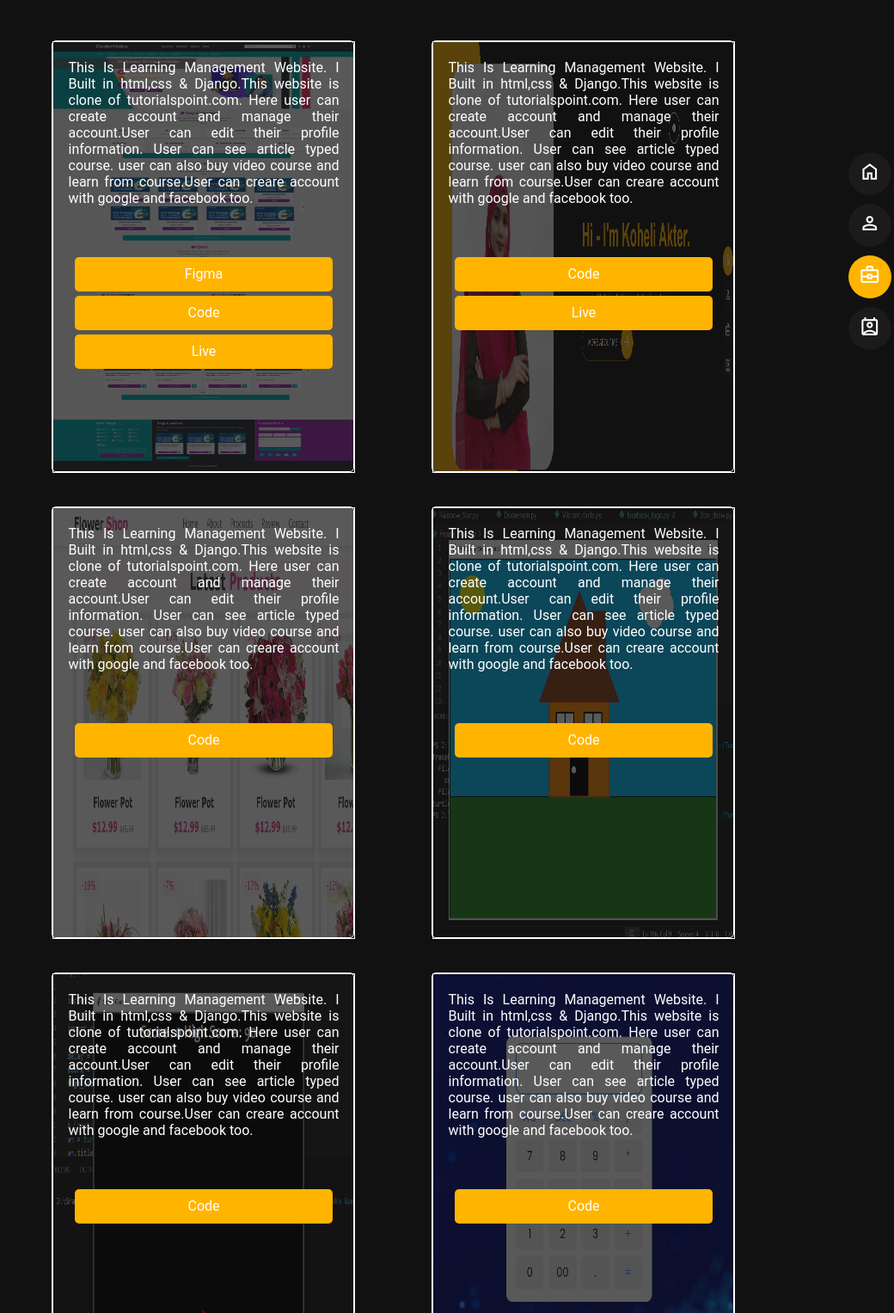
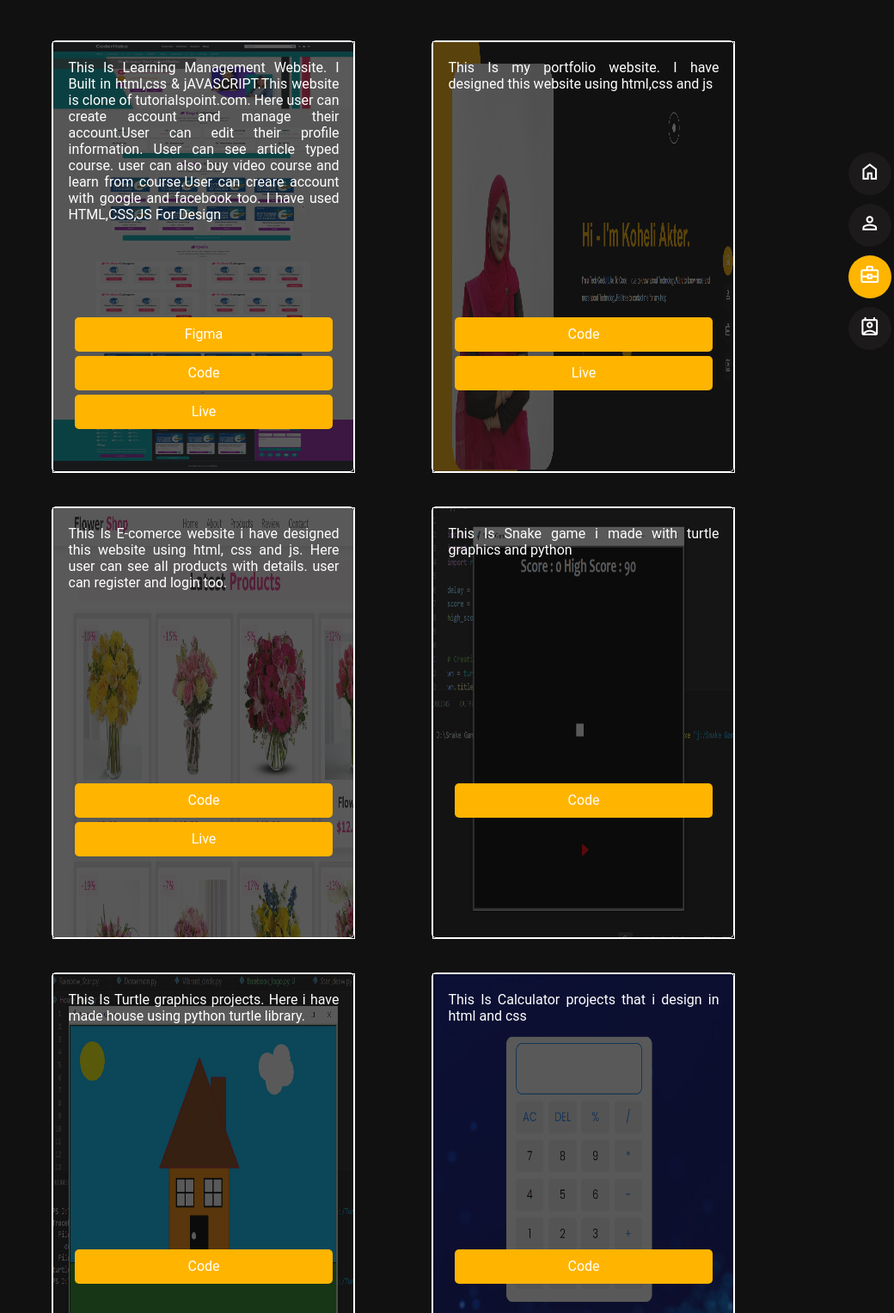
Before and after one commit to KoheliAkter/koheli, a plain HTML site: page project.html in a window 1280 px wide. Shown: the part 173-1700 px from the top of the page at 86% size, without its empty margins (240-1280 px from the left). Drawn offline with nearby package versions, Linux system fonts and the light colour scheme; a web font is replaced by a local one.

Commit message:
project detl add

```diff
--- a/Asset/css/style.css
+++ b/Asset/css/style.css
@@ -231,7 +231,7 @@
 .left_project_page{
     width: 93%;
     float: left;
-    height: 1900px;
+    height: 3000px;
 }
 .about_title{
     color: white;
@@ -421,7 +421,7 @@
 .project_section{
     width: 80%;
     margin-left: 250px;
-    height: 500px;
+    height: 3000px;
     /* border: 1px solid red; */
     margin-top: 50px;
 }
@@ -448,7 +448,7 @@
     padding-top: 20px;
     color: white;
     width: 90%;
-    height: 230px;
+    height: 300px;
     margin: 0 auto;
     text-align: justify;
     font-family: 'Roboto', sans-serif;
--- a/project.html
+++ b/project.html
@@ -26,7 +26,7 @@
                 <div class="project_div">
                     <img src="./Asset/img/1.jpg" class="project_im" alt="">
                     <div class="bottom_project_div">
-                    <p class="project_des">This Is Learning Management Website. I Built in html,css &  Django.This website is clone of tutorialspoint.com. Here user can create account and manage their account.User can edit their profile information. User can see article typed course. user can also buy video course and learn from course.User can creare account with google and facebook too.</p>
+                    <p class="project_des">This Is Learning Management Website. I Built in html,css &  jAVASCRIPT.This website is clone of tutorialspoint.com. Here user can create account and manage their account.User can edit their profile information. User can see article typed course. user can also buy video course and learn from course.User can creare account with google and facebook too. I have used HTML,CSS,JS For Design</p>
                     <a href="https://www.figma.com/proto/a8B9pRkqI865PqAGVPN97c/CoderHobo-V2?type=design&node-id=1-11&t=CVqsFGS87NkElwOF-0&scaling=min-zoom&page-id=0%3A1&starting-point-node-id=1%3A11" class="project_action">Figma</a>
                     <a href="" class="project_action">Code</a>
                     <a href="/koheli/lms" class="project_action">Live</a>
@@ -36,7 +36,7 @@
                 <div class="project_div">
                     <img src="./Asset/img/profile1.PNG" class="project_im" alt="">
                     <div class="bottom_project_div">
-                    <p class="project_des">This Is Learning Management Website. I Built in html,css &  Django.This website is clone of tutorialspoint.com. Here user can create account and manage their account.User can edit their profile information. User can see article typed course. user can also buy video course and learn from course.User can creare account with google and facebook too.</p>
+                    <p class="project_des">This Is my portfolio website. I have designed this website using html,css  and js</p>
                     <a href="https://github.com/KoheliAkter/koheli" class="project_action">Code</a>
                     <a href="/koheli/lms" class="project_action">Live</a>
                 </div>
@@ -45,31 +45,32 @@
                 <div class="project_div">
                     <img src="./Asset/img/e-com.PNG" class="project_im" alt="">
                     <div class="bottom_project_div">
-                    <p class="project_des">This Is Learning Management Website. I Built in html,css &  Django.This website is clone of tutorialspoint.com. Here user can create account and manage their account.User can edit their profile information. User can see article typed course. user can also buy video course and learn from course.User can creare account with google and facebook too.</p>
+                    <p class="project_des">This Is E-comerce website i have designed this website using html, css and js. Here user can see all products with details. user can register and login too.</p>
                     <a href="https://github.com/KoheliAkter/E-Commerce-Flower-Shop" class="project_action">Code</a>
+                    <a href="https://koheliakter.github.io/ecom/HTML/" class="project_action">Live </a>
                 </div>
                 </div>
-
+                <div class="project_div">
+                    <img src="./Asset/img/snake.PNG" class="project_im" alt="">
+                    <div class="bottom_project_div">
+                    <p class="project_des">This Is Snake game i made with turtle graphics and python</p>
+                    <a href="https://github.com/KoheliAkter/Snake-Game" class="project_action">Code</a>
+                </div>
+                </div>
                 <div class="project_div">
                     <img src="./Asset/img/house.PNG" class="project_im" alt="">
                     <div class="bottom_project_div">
-                    <p class="project_des">This Is Learning Management Website. I Built in html,css &  Django.This website is clone of tutorialspoint.com. Here user can create account and manage their account.User can edit their profile information. User can see article typed course. user can also buy video course and learn from course.User can creare account with google and facebook too.</p>
+                    <p class="project_des">This Is Turtle graphics projects. Here i have made house using python turtle library.</p>
                     <a href="https://github.com/KoheliAkter/Turtle-Graphics" class="project_action">Code</a>
                 </div>
                 </div>
 
-                <div class="project_div">
-                    <img src="./Asset/img/snake.PNG" class="project_im" alt="">
-                    <div class="bottom_project_div">
-                    <p class="project_des">This Is Learning Management Website. I Built in html,css &  Django.This website is clone of tutorialspoint.com. Here user can create account and manage their account.User can edit their profile information. User can see article typed course. user can also buy video course and learn from course.User can creare account with google and facebook too.</p>
-                    <a href="https://github.com/KoheliAkter/Snake-Game" class="project_action">Code</a>
-                </div>
-                </div>
+
 
                 <div class="project_div">
                     <img src="./Asset/img/calculator.PNG" class="project_im" alt="">
                     <div class="bottom_project_div">
-                    <p class="project_des">This Is Learning Management Website. I Built in html,css &  Django.This website is clone of tutorialspoint.com. Here user can create account and manage their account.User can edit their profile information. User can see article typed course. user can also buy video course and learn from course.User can creare account with google and facebook too.</p>
+                    <p class="project_des">This Is Calculator projects that i design in html and css</p>
                     <a href="https://github.com/KoheliAkter/-JavaScript_Projects" class="project_action">Code</a>
                 </div>
                 </div>
@@ -77,7 +78,7 @@
                 <div class="project_div">
                     <img src="./Asset/img/loging.PNG" class="project_im" alt="">
                     <div class="bottom_project_div">
-                    <p class="project_des">This Is Learning Management Website. I Built in html,css &  Django.This website is clone of tutorialspoint.com. Here user can create account and manage their account.User can edit their profile information. User can see article typed course. user can also buy video course and learn from course.User can creare account with google and facebook too.</p>
+                    <p class="project_des">This Is login and registration page that i designed in html and css</p>
                     <a href="https://github.com/KoheliAkter/Loginpage" class="project_action">Code</a>
                 </div>
                 </div>
```
Also changed, not shown: about.html (+14 -3 lines).
